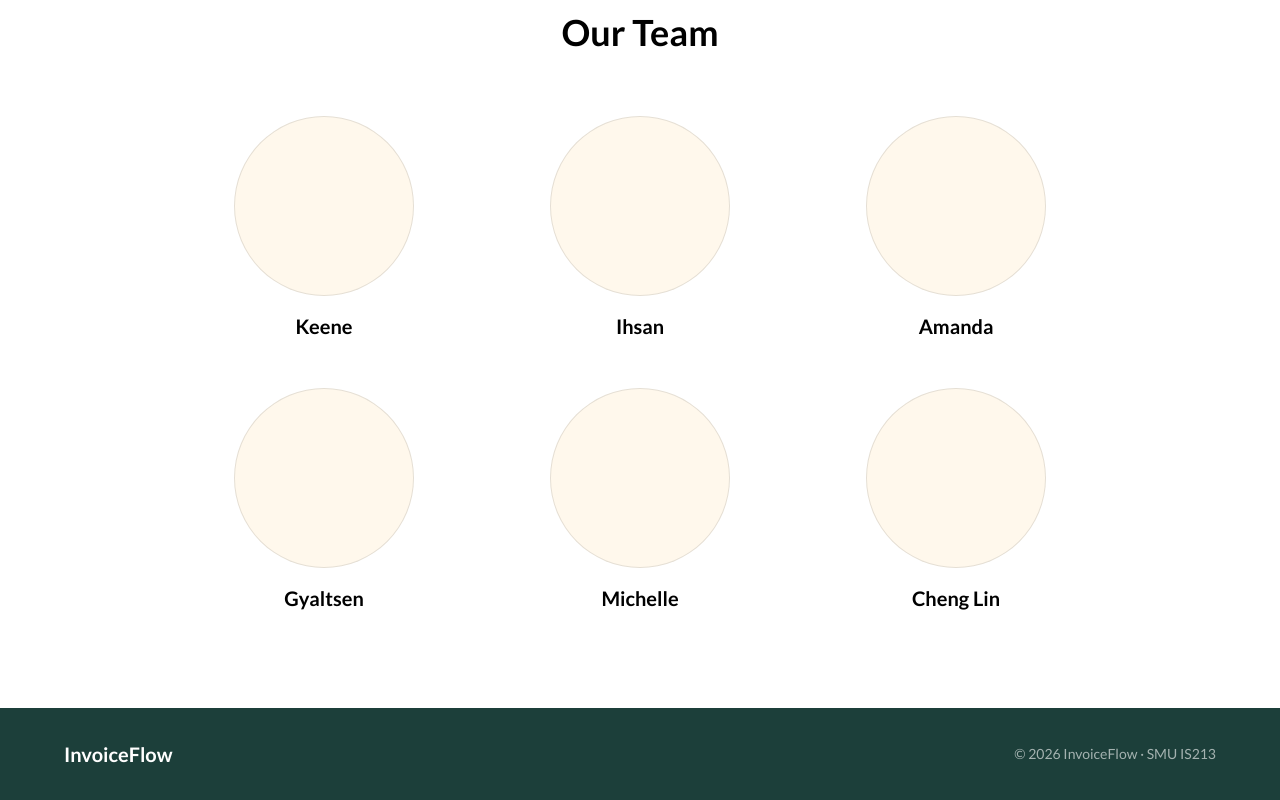
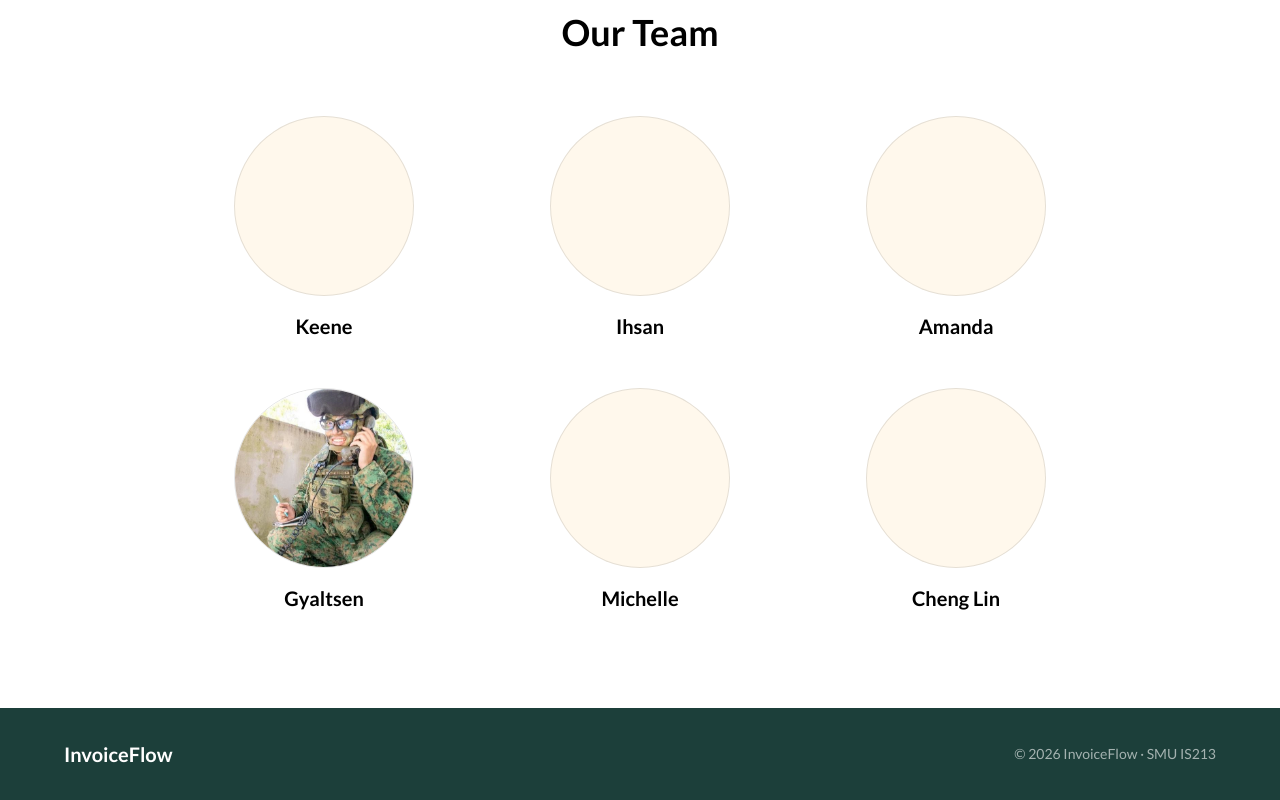
Before and after one commit to ihsankoolz/InvoiceFlow, a React (Vite) app in the folder frontend/: page / in a window 1280 px wide. Shown: the part 3809-4609 px from the top of the page. Built offline with nearby package versions, Linux system fonts and the light colour scheme; the HTML template or start-up script is replaced by a standard one.

Commit message:
chee gyat

```diff
--- a/frontend/src/pages/LandingPage.jsx
+++ b/frontend/src/pages/LandingPage.jsx
@@ -9,6 +9,7 @@ import imgAcra      from '../assets/images/image 9.png'
 import imgInvestor  from '../assets/images/image 10.png'
 import imgIphone    from '../assets/images/Blue.png'
 import iconArrow    from '../assets/icons/7.svg'
+import cheegyat from '../assets/images/cheegyat.png'
 
 /* ── Animation helpers ── */
 function useInView(threshold = 0.08) {
@@ -81,7 +82,14 @@ const INVESTOR_STEPS = [
   { num: '04', title: 'Earn your return',     body: 'When you win, funds are escrowed until the auction closes. Returns are credited to your wallet once the business repays.' },
 ]
 
-const TEAM = ['Keene', 'Ihsan', 'Amanda', 'Gyaltsen', 'Michelle', 'Cheng Lin']
+const TEAM = [
+  { name: 'Keene',      photo: null },
+  { name: 'Ihsan',      photo: null },
+  { name: 'Amanda',     photo: null },
+  { name: 'Gyaltsen',   photo: cheegyat, photoStyle: { objectPosition: 'right center' }, zoom: 1.1 },
+  { name: 'Michelle',   photo: null },
+  { name: 'Cheng Lin',  photo: null },
+]
 
 export default function LandingPage() {
   const [howTab, setHowTab] = useState('business')
@@ -433,10 +441,15 @@ export default function LandingPage() {
           Our Team
         </h2>
         <div className="grid grid-cols-3 gap-12 max-w-[900px] mx-auto">
-          {TEAM.map((name, i) => (
-            <div key={name} className="flex flex-col items-center gap-4" style={fadeUp(teamIn, i * 80)}>
-              <div className="w-[180px] h-[180px] rounded-full bg-cream border border-black/10" />
-              <p className="font-['Lato'] font-semibold text-xl text-black text-center">{name}</p>
+          {TEAM.map((member, i) => (
+            <div key={member.name} className="flex flex-col items-center gap-4" style={fadeUp(teamIn, i * 80)}>
+              {member.photo
+                ? <div className="w-[180px] h-[180px] rounded-full border border-black/10 overflow-hidden flex-shrink-0">
+                    <img src={member.photo} alt={member.name} className="w-full h-full object-cover" style={{ ...member.photoStyle, transform: member.zoom ? `scale(${member.zoom})` : undefined, transformOrigin: member.photoStyle?.objectPosition || 'center' }} />
+                  </div>
+                : <div className="w-[180px] h-[180px] rounded-full bg-cream border border-black/10" />
+              }
+              <p className="font-['Lato'] font-semibold text-xl text-black text-center">{member.name}</p>
             </div>
           ))}
         </div>
```
Also changed, not shown: frontend/src/assets/images/cheegyat.png (added).
